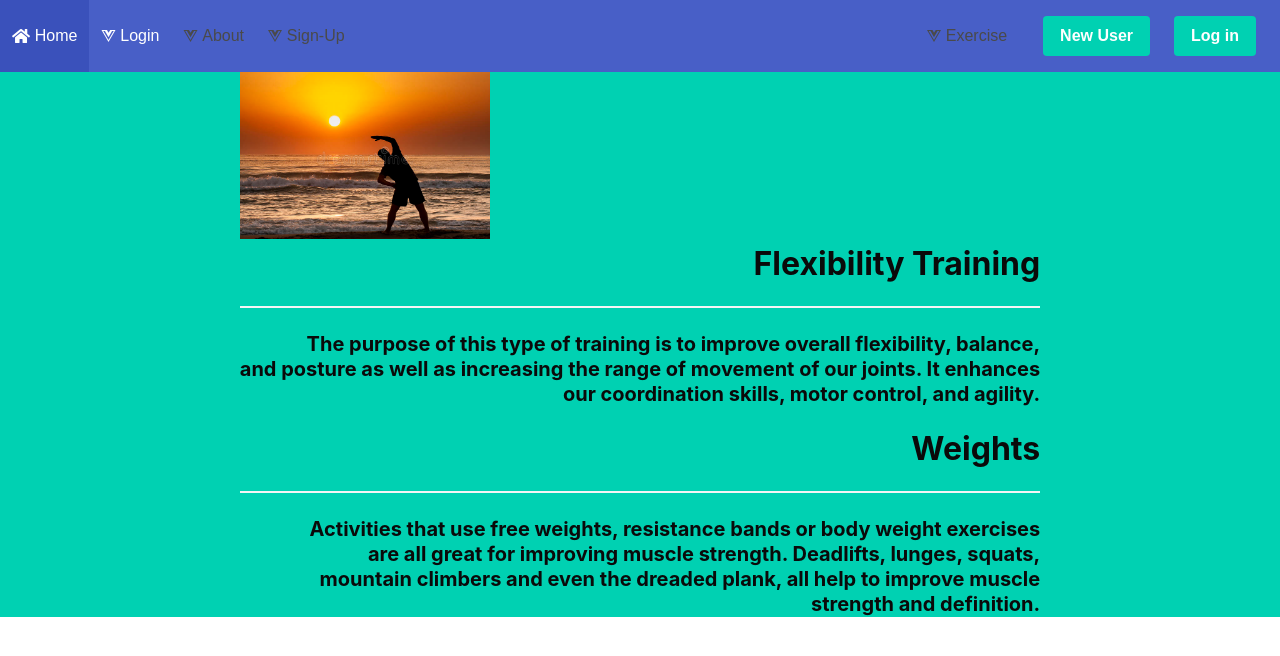
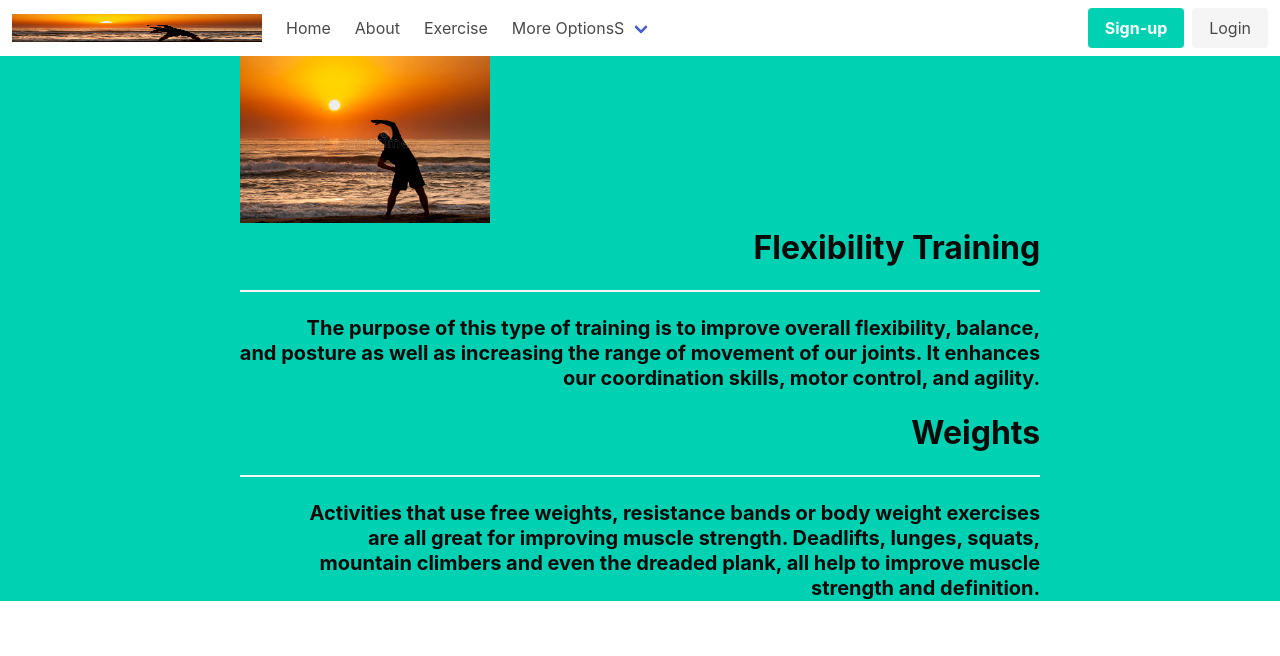
Before and after one commit to gorlagup1/fitness-tracker, a Vue app in the folder client/: page /Exercise in a window 1280 px wide. Shown: the top 656 px of the page. Built offline with nearby package versions, Linux system fonts and the light colour scheme.

Commit message:
--- Auto-Git Commit ---

```diff
--- a/client/src/App.vue
+++ b/client/src/App.vue
@@ -23,7 +23,7 @@ body{
   background:cover;
   border-radius:10px;
   padding:10px;
-  text-aligh:center;
+
 
 }
 
--- a/client/src/components/HelloWorld.vue
+++ b/client/src/components/HelloWorld.vue
@@ -1,58 +1,36 @@
 <template>
-  <nav class="navbar is-link" role="navigation" aria-label="main navigation">
+<nav class="navbar" role="navigation" aria-label="main navigation">
   <div class="navbar-brand">
-        <router-link exact-active-class="active" class="navbar-item" to="/">
-            <i class="fas fa-home fa-pull-left"></i>
-            Home
-        </router-link>
+    <a class="navbar-item">
+       <img src="../assets/exercise.jpg" width="250" height="190" display:none>
+    </a>
 
-        <a @click.prevent="isOpen = !isOpen" role="button" class="navbar-burger burger" aria-label="menu" aria-expanded="false" data-target="navbarBasicExample">
+    <a :class="{ 'is-active':isOpen }" @click="isOpen = !isOpen" role="button" class="navbar-burger burger" aria-label="menu" aria-expanded="false" >
       <span aria-hidden="true"></span>
       <span aria-hidden="true"></span>
       <span aria-hidden="true"></span>
     </a>
   </div>
 
-    <div id="navbarBasicExample" class="navbar-menu" :class="{ 'is-active' : isOpen }">
+  <div :class="{ 'is-active':isOpen }" class="navbar-menu">
     <div class="navbar-start">
 
-        <router-link exact-active-class="active" class="navbar-item" to="/Login">
-            <i class="fab fa-vuejs fa-pull-left"></i>
-            Login
-        </router-link>
+
+      <router-link to="/" class="navbar-item" active-class="is-current" exact>Home</router-link>
+      <router-link to="/about" class="navbar-item" active-class="is-current">About</router-link>
+      <router-link to="/exercise" class="navbar-item" active-class="is-current">Exercise</router-link>
+
 
       <div class="navbar-item has-dropdown is-hoverable">
-
-         <router-link exact-active-class="active" class="navbar-item" to="/About">
-            <i class="fab fa-vuejs fa-pull-left"></i>
-            About
-        </router-link>
-
-
-       <router-link exact-active-class="active" class="navbar-item" to="/adminsamples">
-            <i class="fab fa-vuejs fa-pull-left"></i>
-          Sign-Up
-        </router-link>
-      </div>
-    </div>
-
-  <div class="navbar-item has-dropdown is-hoverable">
-
-  <router-link exact-active-class="active" class="navbar-item" to="/Exercise">
-            <i class="fab fa-vuejs fa-pull-left"></i>
-            Exercise
-        </router-link>
+        <a class="navbar-link">
+          More OptionsS
+        </a>
 
         <div class="navbar-dropdown">
-       <router-link exact-active-class="active" class="navbar-item" to="/Contact Me">
-            <i class="fab fa-vuejs fa-pull-left"></i>
-        Contact Me
-      </router-link>
-      <hr class="navbar-divider">
-       <router-link exact-active-class="active" class="navbar-item" to="/report">
-            <i class="fab fa-vuejs fa-pull-left"></i>
-        Report an issue
-      </router-link>
+          <router-link to="/Contact Me" class="navbar-item" active-class="is-current" exact>Contact Me</router-link>
+          <router-link to="/Login" class="navbar-item" active-class="is-current" exact>Login</router-link>
+          <router-link to="/Sign-Up" class="navbar-item" active-class="is-current" exact>Sign-Up</router-link>
+
         </div>
       </div>
     </div>
@@ -60,51 +38,30 @@
     <div class="navbar-end">
       <div class="navbar-item">
         <div class="buttons">
-        <router-link exact-active-class="active" class="navbar-item" to="/newuser">
-          <a class="button is-primary">
-            <strong>New User</strong>
+          <a class="button is-primary" href="/Sign-Up">
+            <strong>Sign-up</strong>
           </a>
-        </router-link>
-        <router-link exact-active-class="active" class="navbar-item" to="/login">
-          <a class="button is-primary">
-            <strong>Log in</strong>
+          <a class="button is-light" href="/Login">
+            Login
           </a>
-        </router-link>
         </div>
       </div>
     </div>
-
+  </div>
 </nav>
 </template>
+
 <script>
 export default {
   data: ()=>({
     isOpen: false
-  }),
-  methods:{
-    isTest(){
-      console.log('Anything')
-    }
-  }
+  })
 }
 </script>
 
 <style>
   .is-current {
-    list-style:none;
-   color:blue;
     font-weight: bold;
-    text-align: center;
-    padding:0;
-    margin:0;
-    display:inline-block;
-  }
-  .navbar {
-    font: 1em sans-serif;
-    text-align: center;
-    font-weight: 500;
-    color: blue;
-    display:none;
-    list-style:none;
+    color: blueviolet
   }
 </style>
--- a/client/src/models/Users.js
+++ b/client/src/models/Users.js
@@ -6,7 +6,7 @@ const Users = [
 
 export let CurrentUser = null;
 
-export function Login(email, password) {
+export function SignUp(email, password) {
 
     const user = Users.find(x => x.Email == email);
     if(!user) throw Error('User not found');
```
Also changed, not shown: client/src/models/Users1.vue (added, +17 -0 lines). Lines whose indentation alone changed are shown as unchanged.
